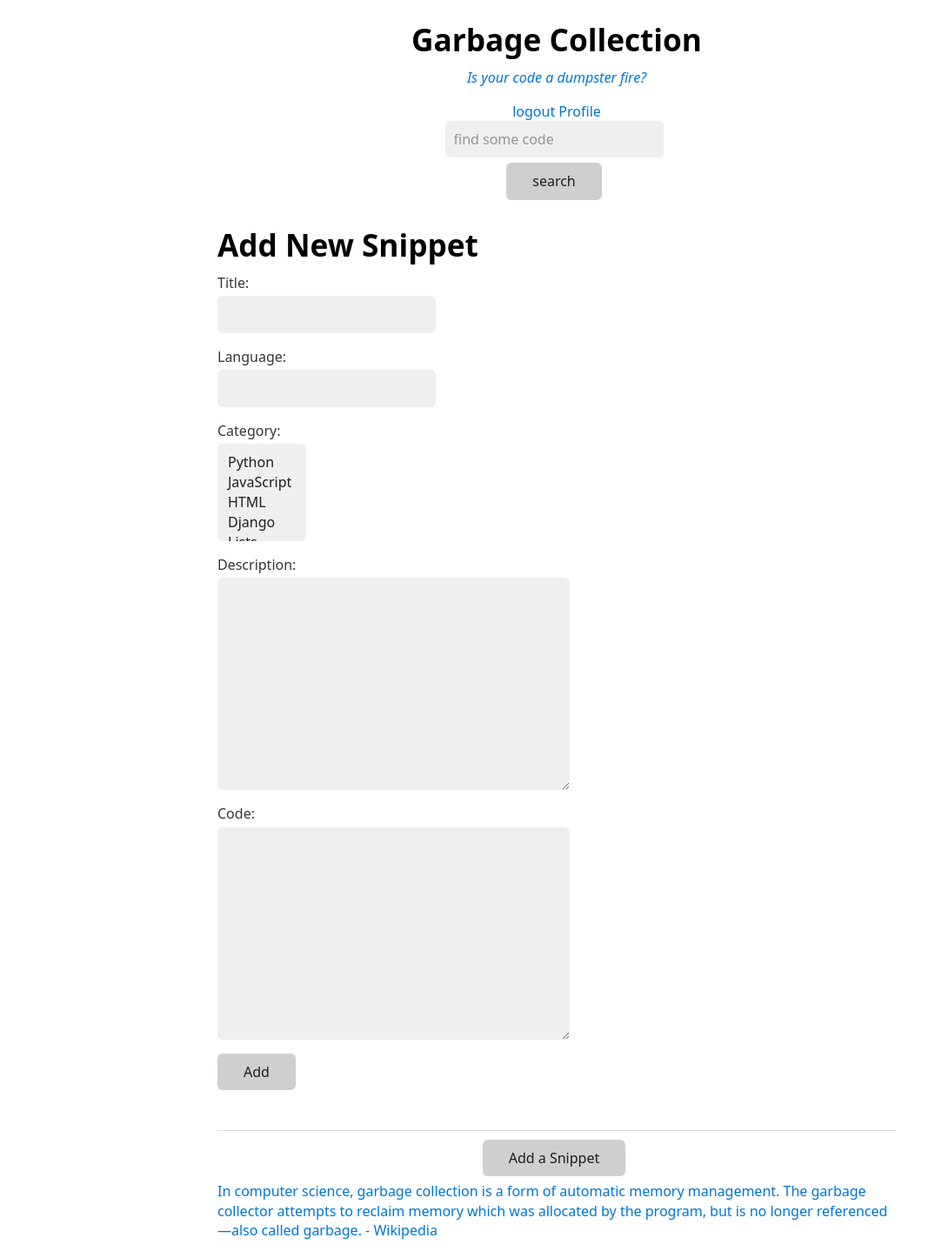
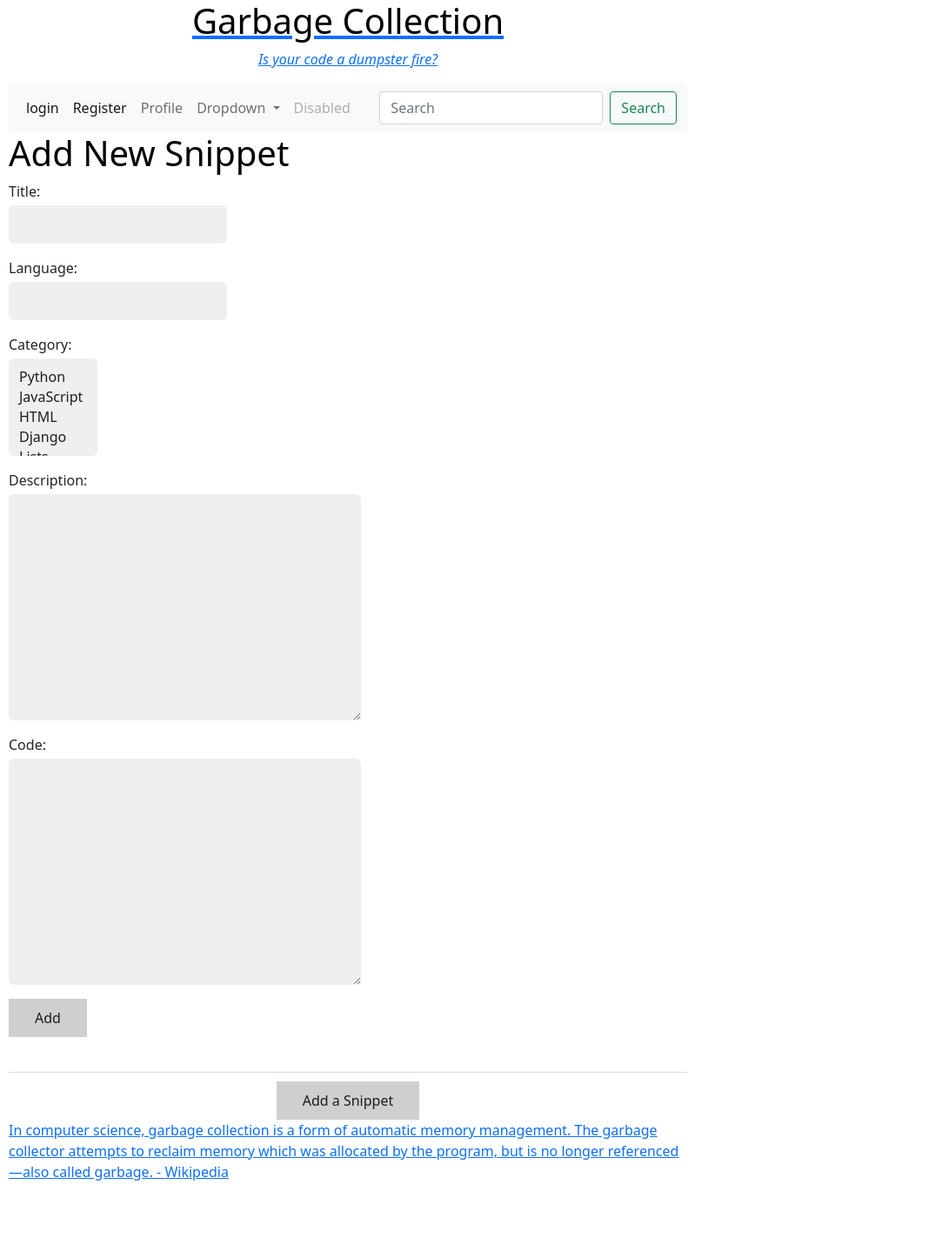
Before and after one commit to Momentum-Team-11/django-duplex-windclan, a Django app: page /snippets/add/ in a window 1280 px wide. Shown: the whole page at 87% size, without its empty margins (0-1083 px from the left). After the commit the page ends 1357 px from the top, so only its background shows below. Run offline with Django 3.2, Linux system fonts and the light colour scheme; a user stored in the database is signed in; data comes from the database, SQL or seed files in the repository; some libraries are stand-ins or nearby versions.

Commit message:
navbar installed, beginning edits

```diff
--- a/templates/base.html
+++ b/templates/base.html
@@ -6,10 +6,10 @@
     <head>
         <meta charset="UTF-8">
         <meta name="viewport" content="width=device-width, initial-scale=1.0">
-        <link href="https://cdn.jsdelivr.net/npm/bootstrap@5.1.3/dist/css/bootstrap.min.css" rel="stylesheet" integrity="sha384-1BmE4kWBq78iYhFldvKuhfTAU6auU8tT94WrHftjDbrCEXSU1oBoqyl2QvZ6jIW3" crossorigin="anonymous">
         <link rel="stylesheet" href="https://cdn.jsdelivr.net/npm/water.css@2/out/water.css">
         <link rel="stylesheet" href="main.css">
         <script src={% static 'main.js' %} defer></script>
+        <link href="https://cdn.jsdelivr.net/npm/bootstrap@5.1.3/dist/css/bootstrap.min.css" rel="stylesheet" integrity="sha384-1BmE4kWBq78iYhFldvKuhfTAU6auU8tT94WrHftjDbrCEXSU1oBoqyl2QvZ6jIW3" crossorigin="anonymous">
         <title>Garbage Collection</title>
     </head>
     <header>
@@ -17,24 +17,65 @@
     <h1><center>Garbage Collection</center></h1>
     <center><p><em>Is your code a dumpster fire?</em></p></center>
 </a>
-<nav>
-    <div>
-        <center>
-            {% if user.is_authenticated %}
-            <a href={% url 'auth_logout' %}>logout</a>
-            {% else %}
-            <a href={% url 'registration_register' %}>register</a>
-            <a href={% url 'auth_login' %}>login</a>
-            {% endif %}
-            <a href="{% url 'profile' %}"> Profile </a>
-            <form method=POST action="{% url 'search' %}">
-                {% csrf_token %}
-                <input type="search" placeholder="find some code" name="searched">
-                <button type="submit">search</button>
-            </form>
-        </center>
+<!-- <nav> -->
+    <!-- <div> -->
+        <!-- <center> -->
+            <!-- {% if user.is_authenticated %} -->
+            <!-- <a href={% url 'auth_logout' %}>logout</a>  -->
+            <!-- {% else %} -->
+            <!-- <a href={% url 'registration_register' %}>register</a> -->
+            <!-- <a href={% url 'auth_login' %}>login</a>  -->
+            <!-- {% endif %} -->
+            <!-- <a href="{% url 'profile' %}"> Profile </a> -->
+            <!-- <form method=POST action="{% url 'search' %}"> -->
+                <!-- {% csrf_token %} -->
+                <!-- <input type="search" placeholder="find some code" name="searched"> -->
+                <!-- <button type="submit">search</button> -->
+            <!-- </form> -->
+        <!-- </center> -->
+    <!-- </div> -->
+<!-- </nav> -->
+
+<nav class="navbar navbar-expand-lg navbar-light bg-light">
+    <div class="container-fluid">
+        <button class="navbar-toggler" type="button" data-bs-toggle="collapse" data-bs-target="#navbarSupportedContent" aria-controls="navbarSupportedContent" aria-expanded="false" aria-label="Toggle navigation">
+            <span class="navbar-toggler-icon"></span>
+        </button>
+    <div class="collapse navbar-collapse" id="navbarSupportedContent">
+        <ul class="navbar-nav me-auto mb-2 mb-lg-0">
+            <li class="nav-item">
+                <a class="nav-link active" aria-current="page" href={% url 'auth_login' %}>login</a>
+            </li>
+            <li class="nav-item">
+        <a class="nav-link active" aria-current="page" href={% url 'registration_register' %}> Register </a>
+            </li>
+            <li class="nav-item">
+        <a class="nav-link" href="{% url 'profile' %}"> Profile </a>
+            </li>
+            <li class="nav-item dropdown">
+        <a class="nav-link dropdown-toggle" href="#" id="navbarDropdown" role="button" data-bs-toggle="dropdown" aria-expanded="false">
+            Dropdown
+        </a>
+        <ul class="dropdown-menu" aria-labelledby="navbarDropdown">
+            <li><a class="dropdown-item" href="#">Action</a></li>
+            <li><a class="dropdown-item" href="#">Another action</a></li>
+            <li><hr class="dropdown-divider"></li>
+            <li><a class="dropdown-item" href="#">Something else here</a></li>
+        </ul>
+            </li>
+            <li class="nav-item">
+        <a class="nav-link disabled">Disabled</a>
+            </li>
+        </ul>
+        <form class="d-flex">
+            <input class="form-control me-2" type="search" placeholder="Search" aria-label="Search">
+            <button class="btn btn-outline-success" type="submit">Search</button>
+        </form>
+    </div>
     </div>
 </nav>
+
+
 </header>
 <body>
     {% block content %}
```
